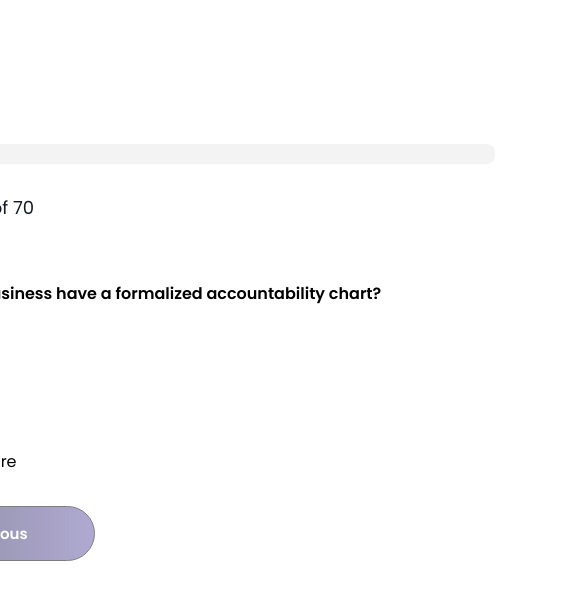
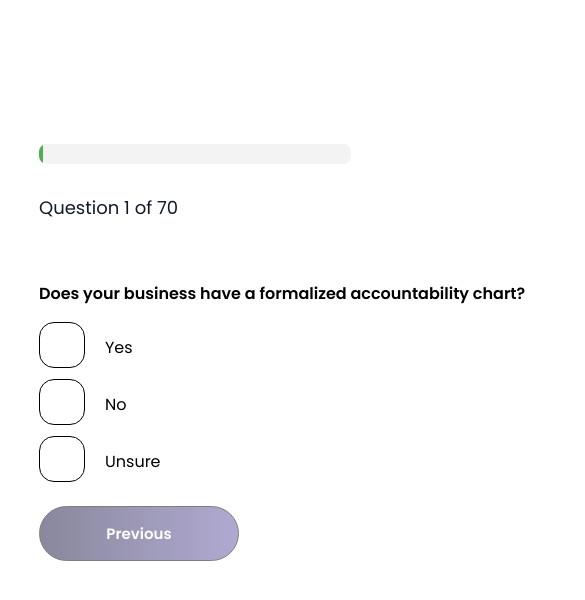
Before and after one commit to Tolushawlar/DISC, a React (Create React App) app: page /swot in a window 390 px wide. Shown: the top 600 px of the page, 585 px wide, since content can reach past the window. Built offline with nearby package versions, Linux system fonts and the light colour scheme.

Commit message:
design: responvisves of swot v2

```diff
--- a/src/ui/newSwot.css
+++ b/src/ui/newSwot.css
@@ -62,8 +62,7 @@
 
 @media (max-width: 768px) {
   .main {
-    width: 80vw;
-    max-width: 80vw;
-    background-color: red,
+    width: 80vw !important;
+    max-width: 80vw !important;
   }
 }
```
